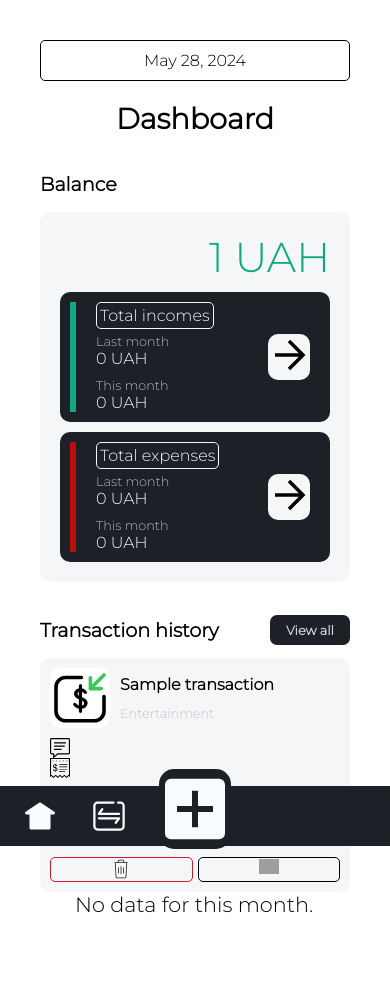
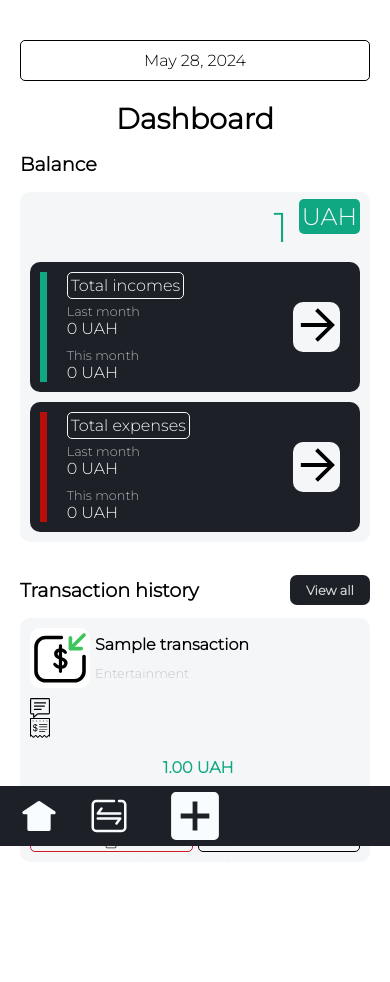
Before and after one commit to antony-kosenko/moneyroam, a Django app: page /dashboard/ in a window 390 px wide. After the commit the page ends 863 px from the top, so only its background shows below. Run offline with Django 4.2, Linux system fonts and the light colour scheme; a user stored in the database is signed in; data comes from the database, SQL or seed files in the repository; tables that the repository leaves empty hold one stand-in row (values such as "Sample post"); grey boxes marked "Sample" are stand-in pictures; some libraries are stand-ins or nearby versions; grey boxes are pictures that could not be loaded.

Commit message:
adaptive styles improved

```diff
--- a/invoices/static/invoices/css/dashboard.css
+++ b/invoices/static/invoices/css/dashboard.css
@@ -22,11 +22,20 @@
     height: 100%;
 }
 
-.summary_block .balance_text {
+.summary_block > .balance_text {
     font-size: 2.6rem;
     flex-basis: calc(30% - 30px);
     color: rgb(16,168,130);
     text-align: end;
+}
+
+.balance_text > .currency {
+    padding: 3px;
+    border-radius: 5px;
+    font-size: 1.5rem;
+    background-color: rgb(16,168,130);
+    color: #f5f6f8;
+    vertical-align: top;
 }
 
 .summary_data_label {
@@ -248,7 +257,7 @@
         gap: 20px;
         height: 100%;
         width: 100%;
-        padding: 20px;
+        padding: 20px 0 0 0;
         flex-direction: row;
         flex-wrap: wrap;
         box-sizing: border-box;
@@ -257,7 +266,7 @@
 
     section.page_top_content {
         flex-direction: column;
-        padding: 20px;
+        padding: 0;
         gap: 20px;
     }
 
@@ -269,6 +278,10 @@
         display: flex;
         flex-direction: column;
         gap: 10px;
+    }
+
+    .summary_block {
+        padding: 10px;
     }
 
     .summary_data_label a {
--- a/invoices/static/invoices/css/edit_delete_buttons.css
+++ b/invoices/static/invoices/css/edit_delete_buttons.css
@@ -143,3 +143,24 @@
     background-color: #1d2127;
     color: white;
 }
+
+
+@media screen and (max-width: 1000px) {
+
+    .confirm_modal{
+        min-width: unset;
+        width: 90%;
+        left: 5%;
+        min-height: fit-content;
+    }
+
+    .edit_modal {
+        box-sizing: border-box;
+        width: 90%;
+        max-width: unset;
+        min-width: unset;
+        left: 5%;
+        height: fit-content;
+    }
+
+}
--- a/invoices/static/invoices/css/transactions.css
+++ b/invoices/static/invoices/css/transactions.css
@@ -236,17 +236,73 @@
     display: none;
 }
 
+@-webkit-keyframes fadeIn {
+    from { opacity: 0; }
+      to { opacity: 1; }
+}
+@keyframes fadeIn {
+    from { opacity: 0; }
+      to { opacity: 1; }
+}
+
+
 @media screen and (max-width: 1000px) {
 
     .transaction_filters {
+        flex-direction: column;
         margin-left: 0;
         width: 100%;
         height: 100%;
         box-sizing: border-box;
     }
 
+    #filter-form {
+        flex-direction: column;
+        -webkit-animation: fadeIn 1s;
+        animation: fadeIn 1s;
+    }
+
+    #filter-form > p {
+        width: 95%;
+    }
+
+    #filter-form > .date_picker {
+        width: 95%;
+    }
+
+    #filter-form > .transaction_filter_apply_button {
+        width: 100%;
+    }
+
     .transactions_list {
         margin: 0;
     }
 
+    .transaction_item {
+        gap: 5px;
+    }
+
+    .transaction_item > img {
+        width: 35px;
+        padding: 5px;
+        align-self: center;
+        border: 1px solid black;
+        border-radius: 10px;
+    }
+
+    .transaction_item_description {
+        flex-basis: unset;
+        padding: 5px;
+    }
+
+    .transaction_item_summary {
+        flex-basis: fit-content;
+        width: fit-content;
+        padding: 5px;
+    }
+
+    .transaction_item_summary > span:first-child {
+        margin-bottom: 0;
+        text-wrap: nowrap;
+    }
 }
--- a/invoices/templates/invoices/dashboard.html
+++ b/invoices/templates/invoices/dashboard.html
@@ -26,9 +26,9 @@
             {% comment %} Summary value for expenses/incomes in separate blocks {% endcomment %}
             <div class="summary_block">
                 {% if balance_summary < 0 %}
-                <span class="balance_text" style="color: #fe3f70">{{ balance_summary }} {{ user.config.currency}}</span>
+                <span class="balance_text" style="color: #fe3f70">{{ balance_summary }} <span class="currency">{{ user.config.currency}}</span></span>
                 {% else %}
-                <span class="balance_text">{{ balance_summary }} {{ user.config.currency}}</span>
+                <span class="balance_text">{{ balance_summary }} <span class="currency">{{ user.config.currency}}</span></span>
                 {% endif %}
 
                 <div class="summary_data_label">
--- a/settings/prod_settings.py
+++ b/settings/prod_settings.py
@@ -8,7 +8,6 @@ load_dotenv()
 # initialization of database's environmental variables
 
 
-
 ALLOWED_HOSTS = ["*"]
 
 DATABASES = {
--- a/static/css/base_page.css
+++ b/static/css/base_page.css
@@ -256,8 +256,8 @@ html, body {
   }
 
   .page_header > span {
-      margin: 20px;
-      text-align: center;
+    margin: 20px 0;
+    text-align: center;
   }
 
   .page_header_interactors {
--- a/static/css/navbar.css
+++ b/static/css/navbar.css
@@ -228,7 +228,7 @@
     }
 
     .nav_menu a {
-        height: 90%;
+        height: 100%;
         width: fit-content;
     }
 
@@ -238,14 +238,20 @@
     }
 
     #openModalBtn {
-        width: 85px;
-        height: 80px;
-        background-color: #1d2127;
+        width: 100px;
+        height: 100%;
         border-radius: 15px;
         padding: 6px;
         cursor: pointer;
         box-sizing: border-box;
-        margin: 5px;
-        margin-bottom: 20px;
+
     }
+
+    .modal-content {
+        box-sizing: border-box;
+        width: 90%;
+        left: 50%;
+        height: fit-content;
+    }
+
 }
```
Also changed, not shown: settings/base_settings.py (+8 -19 lines).
